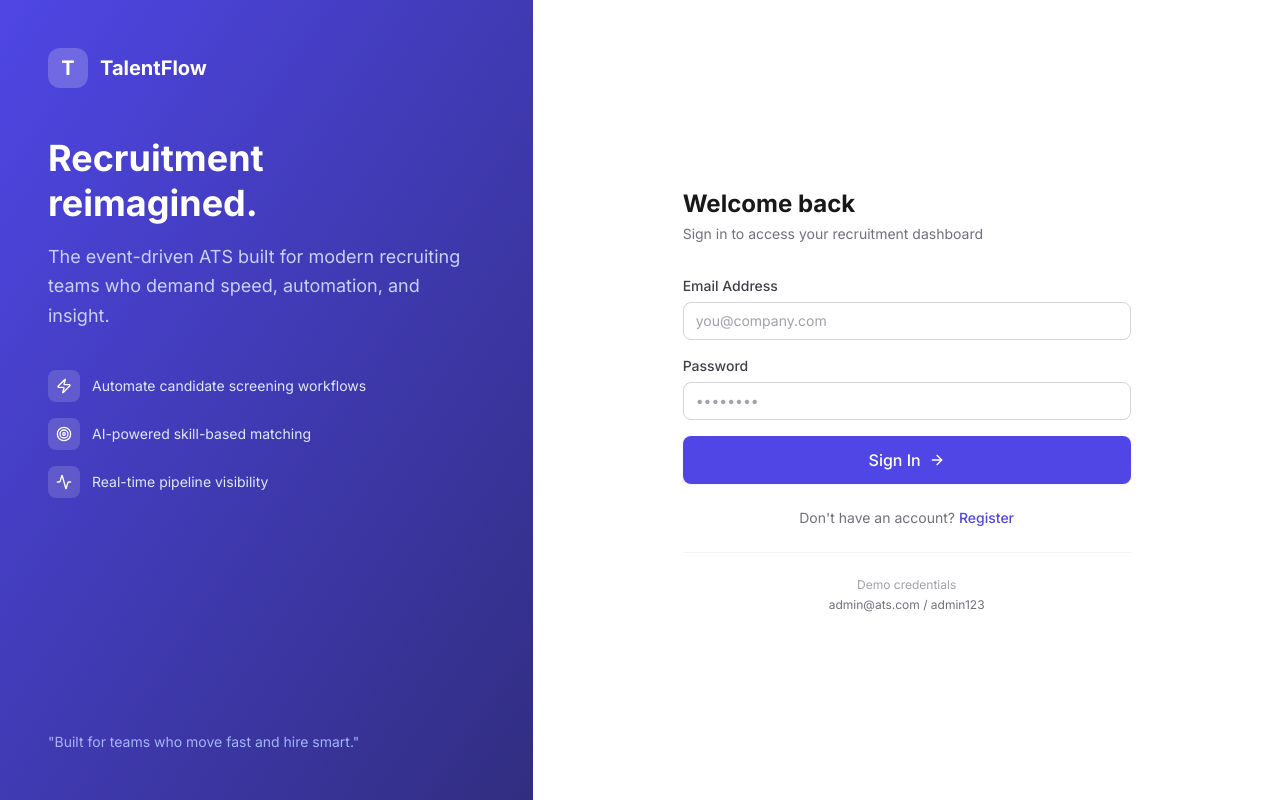
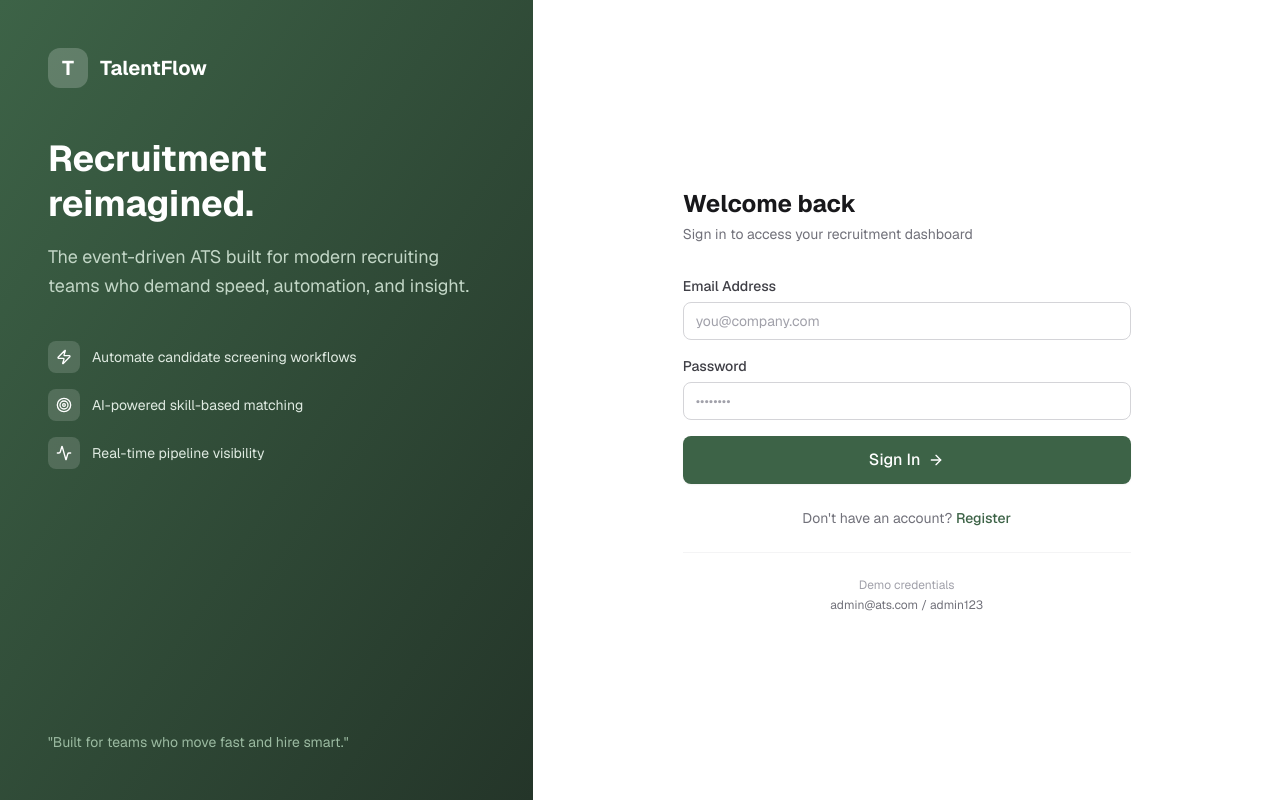
Before and after one commit to Nityzt/Event-Driven-ATS, a React (Vite) app in the folder frontend/: page /login in a window 1280 px wide. Built offline with nearby package versions, Linux system fonts and the light colour scheme; no server answers.

Commit message:
feat(ui): establish refined calm design tokens

```diff
--- a/frontend/index.html
+++ b/frontend/index.html
@@ -4,14 +4,14 @@
     <meta charset="UTF-8" />
     <meta name="viewport" content="width=device-width, initial-scale=1.0" />
     <meta name="description" content="TalentFlow — AI-powered applicant tracking system for modern recruiting teams. Automate workflows, match candidates, and track your pipeline in real time." />
-    <meta name="theme-color" content="#4f46e5" />
+    <meta name="theme-color" content="#3d6347" />
     <meta property="og:title" content="TalentFlow — Applicant Tracking System" />
     <meta property="og:description" content="Automate screening workflows, match candidates with AI, and track your pipeline in real time." />
     <meta property="og:type" content="website" />
     <link rel="icon" href="/favicon.svg" type="image/svg+xml" />
     <link rel="preconnect" href="https://fonts.googleapis.com" />
     <link rel="preconnect" href="https://fonts.gstatic.com" crossorigin />
-    <link href="https://fonts.googleapis.com/css2?family=Inter:wght@400;500;600;700&display=swap" rel="stylesheet" />
+    <link href="https://fonts.googleapis.com/css2?family=Geist:wght@400;500;600;700&family=Geist+Mono:wght@400;500;600&display=swap" rel="stylesheet" />
     <title>TalentFlow — Applicant Tracking System</title>
   </head>
   <body>
--- a/frontend/src/main.jsx
+++ b/frontend/src/main.jsx
@@ -12,12 +12,12 @@ ReactDOM.createRoot(document.getElementById('root')).render(
       toastOptions={{
         duration: 4000,
         style: {
-          fontFamily: 'Inter, system-ui, sans-serif',
+          fontFamily: 'Geist, system-ui, sans-serif',
           fontSize: '14px',
-          borderRadius: '10px',
-          boxShadow: '0 4px 12px rgb(0 0 0 / 0.12)',
+          borderRadius: '12px',
+          boxShadow: '0 10px 30px -8px rgb(41 37 36 / 0.20)',
         },
-        success: { iconTheme: { primary: '#4f46e5', secondary: '#fff' } },
+        success: { iconTheme: { primary: '#3d6347', secondary: '#fff' } },
         error:   { duration: 5000 },
       }}
     />
--- a/frontend/tailwind.config.js
+++ b/frontend/tailwind.config.js
@@ -7,49 +7,58 @@ export default {
   theme: {
     extend: {
       colors: {
+        // Muted sage — the single accent that carries the "Refined Calm" identity.
         brand: {
-          50:  '#eef2ff',
-          100: '#e0e7ff',
-          200: '#c7d2fe',
-          300: '#a5b4fc',
-          400: '#818cf8',
-          500: '#6366f1',
-          600: '#4f46e5',
-          700: '#4338ca',
-          800: '#3730a3',
-          900: '#312e81',
-          950: '#1e1b4b',
+          50:  '#f1f6f2',
+          100: '#dfeae1',
+          200: '#c2d6c6',
+          300: '#9bbaa1',
+          400: '#6f9879',
+          500: '#4f7c59',
+          600: '#3d6347',
+          700: '#324f3a',
+          800: '#2a4031',
+          900: '#243529',
+          950: '#111d15',
         },
+        // Warm off-white canvas vs. crisp white cards.
         surface: {
           DEFAULT: '#ffffff',
-          muted:   '#f4f4f5',
-          subtle:  '#fafafa',
+          muted:   '#f4f3ee',
+          subtle:  '#fbfaf6',
         },
       },
       fontFamily: {
-        sans: ['Inter', 'system-ui', 'sans-serif'],
+        sans: ['Geist', 'system-ui', '-apple-system', 'sans-serif'],
+        mono: ['"Geist Mono"', 'ui-monospace', 'SFMono-Regular', 'monospace'],
       },
       fontSize: {
         '2xs': ['0.625rem', { lineHeight: '1rem' }],
       },
+      letterSpacing: {
+        tightest: '-0.03em',
+      },
       boxShadow: {
-        card:       '0 1px 3px 0 rgb(0 0 0 / 0.07), 0 1px 2px -1px rgb(0 0 0 / 0.07)',
-        'card-hover': '0 4px 12px 0 rgb(0 0 0 / 0.10), 0 2px 4px -1px rgb(0 0 0 / 0.06)',
-        modal:      '0 20px 60px -10px rgb(0 0 0 / 0.25)',
+        // Warm-tinted, low-contrast shadows for an airy, calm depth.
+        card:         '0 1px 2px 0 rgb(41 37 36 / 0.04), 0 4px 16px -6px rgb(41 37 36 / 0.06)',
+        'card-hover': '0 4px 22px -6px rgb(41 37 36 / 0.12), 0 2px 6px -2px rgb(41 37 36 / 0.05)',
+        modal:        '0 24px 70px -16px rgb(41 37 36 / 0.30)',
       },
       borderColor: {
-        DEFAULT: '#e4e4e7',
-        strong:  '#a1a1aa',
+        DEFAULT: '#e9e7e0',
+        strong:  '#b8b4a9',
       },
       animation: {
-        'fade-in':     'fadeIn 0.2s ease-out',
-        'slide-up':    'slideUp 0.25s ease-out',
+        'fade-in':       'fadeIn 0.2s ease-out',
+        'slide-up':      'slideUp 0.25s ease-out',
         'slide-in-left': 'slideInLeft 0.25s ease-out',
+        'scale-in':      'scaleIn 0.18s cubic-bezier(0.16, 1, 0.3, 1)',
       },
       keyframes: {
-        fadeIn:      { from: { opacity: '0' },                            to: { opacity: '1' } },
-        slideUp:     { from: { opacity: '0', transform: 'translateY(8px)' }, to: { opacity: '1', transform: 'translateY(0)' } },
-        slideInLeft: { from: { opacity: '0', transform: 'translateX(-16px)' }, to: { opacity: '1', transform: 'translateX(0)' } },
+        fadeIn:      { from: { opacity: '0' },                                  to: { opacity: '1' } },
+        slideUp:     { from: { opacity: '0', transform: 'translateY(8px)' },    to: { opacity: '1', transform: 'translateY(0)' } },
+        slideInLeft: { from: { opacity: '0', transform: 'translateX(-16px)' },  to: { opacity: '1', transform: 'translateX(0)' } },
+        scaleIn:     { from: { opacity: '0', transform: 'scale(0.97)' },        to: { opacity: '1', transform: 'scale(1)' } },
       },
     },
   },
```
Also changed, not shown: frontend/public/favicon.svg.
